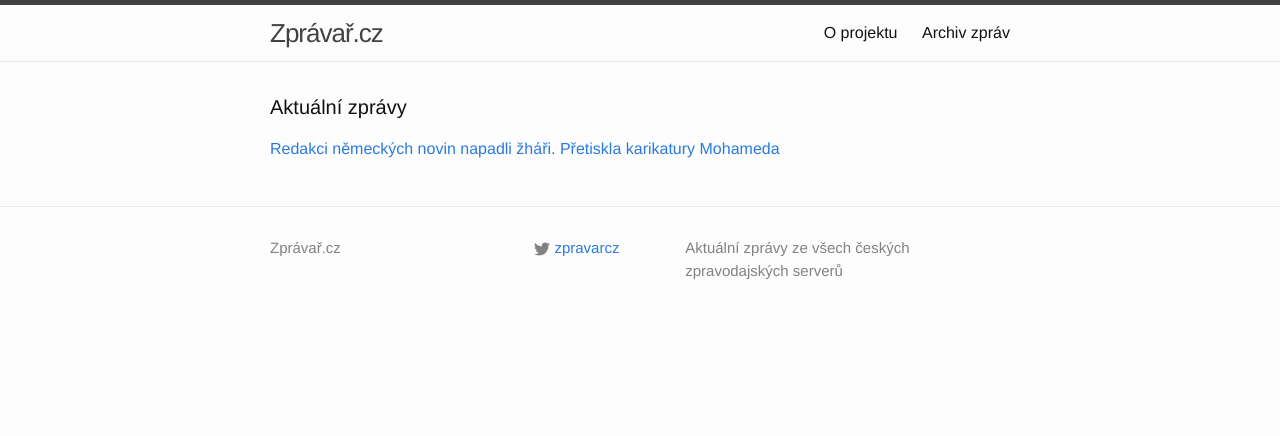
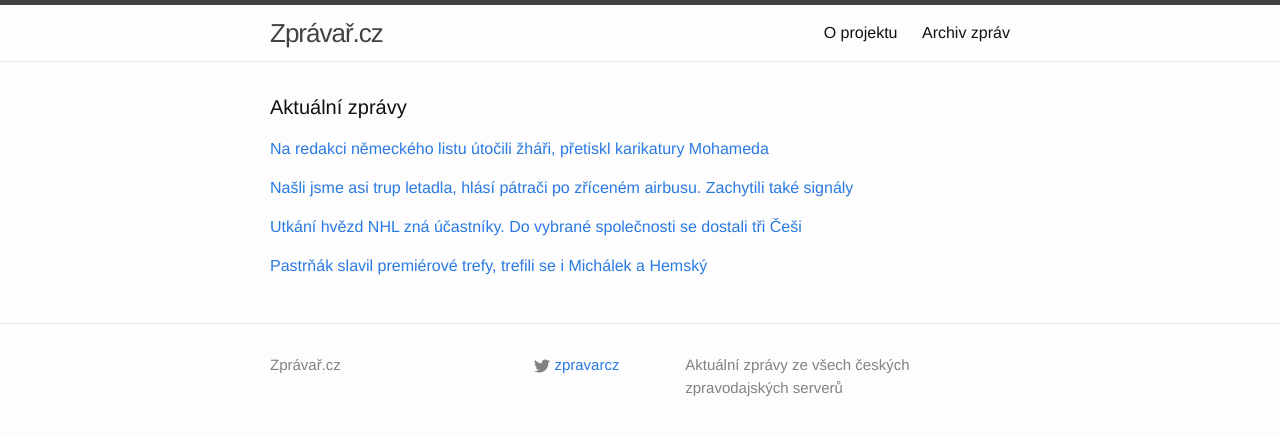
Before and after one commit to adliska/zpravar, a Jekyll site: the page built from index.html, in a window 1280 px wide. Shown: the top 436 px of the page. Built offline with Jekyll 4.4.1, drawn with Linux system fonts in a browser that asks for light colours.

Commit message:
zpravar news update

```diff
--- a/index.html
+++ b/index.html
@@ -5,9 +5,11 @@ layout: default
 <div class="home">
     <h1 class="page-heading">Aktuální zprávy</h1>
 
-<p><a href="javascript:;" onclick="toggle_visibility('zpravy0')">Redakci německých novin napadli žháři. Přetiskla karikatury Mohameda</a></p>
+<p><a href="javascript:;" onclick="toggle_visibility('zpravy0')">Na redakci německého listu útočili žháři, přetiskl karikatury Mohameda</a></p>
 <div id="zpravy0" style="display:none">
 <ul>
+<li><a href=http://zpravy.e15.cz/zahranicni/udalosti/na-redakci-nemeckeho-listu-utocili-zhari-pretiskl-karikatury-mohameda-1152123>Na redakci německého listu útočili žháři, přetiskl karikatury Mohameda - zpravy.e15.cz</a></li>
+<li><a href=http://zahranicni.ihned.cz/evropa-slovensko/c1-63362360-redakci-nemeckeho-deniku-napadli-zhari-otiskl-karikatury-mohameda>Redakci německého deníku napadli žháři. Otiskl karikatury Mohameda - zahranicni.ihned.cz</a></li>
 <li><a href=http://www.novinky.cz/zahranicni/evropa/358430-redakci-nemeckych-novin-napadli-zhari-pretiskla-karikatury-mohameda.html>Redakci německých novin napadli žháři. Přetiskla karikatury Mohameda - www.novinky.cz</a></li>
 <li><a href=http://www.rozhlas.cz/_zprava/nemecky-list-ktery-pretiskl-karikatury-mohameda-se-stal-tercem-zharu--1442100>Německý list, který přetiskl karikatury Mohameda, se stal terčem žhářů - www.rozhlas.cz</a></li>
 <li><a href=http://www.ceskatelevize.cz/ct24/svet/297824-odposlechy-nsa-islamiste-chystaji-vlnu-utoku-na-evropska-mesta/>Odposlechy NSA: Islamisté chystají vlnu útoků na evropská města - www.ceskatelevize.cz</a></li>
@@ -20,4 +22,25 @@ layout: default
 <li><a href=http://www.novinky.cz/zahranicni/evropa/358426-utoky-ve-francii-mohou-byt-zacatkem-vlny-atentatu-v-evrope.html>Útoky ve Francii mohou být začátkem vlny atentátů v Evropě - www.novinky.cz</a></li>
 <li><a href=http://www.ceskenoviny.cz/zpravy/zpravy/utoky-ve-francii-pry-mohou-byt-zacatkem-vlny-atentatu-v-evrope/1167433>Útoky ve Francii prý mohou být začátkem vlny atentátů v Evropě - www.ceskenoviny.cz</a></li>
 </ul>
+</div><p><a href="javascript:;" onclick="toggle_visibility('zpravy1')">Našli jsme asi trup letadla, hlásí pátrači po zříceném airbusu. Zachytili také signály</a></p>
+<div id="zpravy1" style="display:none">
+<ul>
+<li><a href=http://www.novinky.cz/zahranicni/svet/358431-nasli-jsme-asi-trup-letadla-hlasi-patraci-po-zricenem-airbusu-zachytili-take-signaly.html>Našli jsme asi trup letadla, hlásí pátrači po zříceném airbusu. Zachytili také signály - www.novinky.cz</a></li>
+<li><a href=http://zpravy.aktualne.cz/zahranici/nasli-jsme-trup-zriceneho-airbusu-hlasi-indonesti-patraci/r~959d0dd2995e11e4bdad0025900fea04/>Našli jsme trup zříceného airbusu, hlásí indonéští pátrači - zpravy.aktualne.cz</a></li>
+<li><a href=http://www.ceskenoviny.cz/zpravy/zpravy/indonesti-patraci-pry-lokalizovali-trup-zriceneho-letadla/1167446>Indonéští pátrači prý lokalizovali trup zříceného letadla - www.ceskenoviny.cz</a></li>
+</ul>
+</div><p><a href="javascript:;" onclick="toggle_visibility('zpravy2')">Utkání hvězd NHL zná účastníky. Do vybrané společnosti se dostali tři Češi</a></p>
+<div id="zpravy2" style="display:none">
+<ul>
+<li><a href=http://www.denik.cz/hokej/utkani-hvezd-nhl-zna-ucastniky-do-vybrane-spolecnosti-se-dostali-tri-cesi-201501.html>Utkání hvězd NHL zná účastníky. Do vybrané společnosti se dostali tři Češi - www.denik.cz</a></li>
+<li><a href=http://sport.aktualne.cz/voracek-elias-a-vrbata-byli-nominovani-na-utkani-hvezd-nhl/r~1a03c2a8996111e49e4b0025900fea04/>Voráček, Eliáš a Vrbata byli nominováni na Utkání hvězd NHL - sport.aktualne.cz</a></li>
+<li><a href=http://www.sportovninoviny.cz/zpravy/voracek-elias-a-vrbata-byli-nominovani-na-utkani-hvezd-nhl/1167456>Voráček, Eliáš a Vrbata byli nominováni na Utkání hvězd NHL - www.sportovninoviny.cz</a></li>
+</ul>
+</div><p><a href="javascript:;" onclick="toggle_visibility('zpravy3')">Pastrňák slavil premiérové trefy, trefili se i Michálek a Hemský</a></p>
+<div id="zpravy3" style="display:none">
+<ul>
+<li><a href=http://www.tyden.cz/rubriky/sport/hokej/nhl/pastrnak-slavil-premierove-trefy-trefili-se-i-michalek-a-hemsky_329736.html>Pastrňák slavil premiérové trefy, trefili se i Michálek a Hemský - www.tyden.cz</a></li>
+<li><a href=http://www.denik.cz/hokej/michalek-ukoncil-v-nhl-cekani-na-gol-pastrnak-byl-v-sedmem-nebi-20150111.html>Michálek ukončil v NHL čekání na gól, Pastrňák byl v sedmém nebi - www.denik.cz</a></li>
+<li><a href=http://www.sportovninoviny.cz/zpravy/michalek-ukoncil-v-nhl-cekani-na-gol-pastrnak-byl-v-sedmem-nebi/1167425>Michálek ukončil v NHL čekání na gól, Pastrňák byl v sedmém nebi	 - www.sportovninoviny.cz</a></li>
+</ul>
 </div></div>
```
